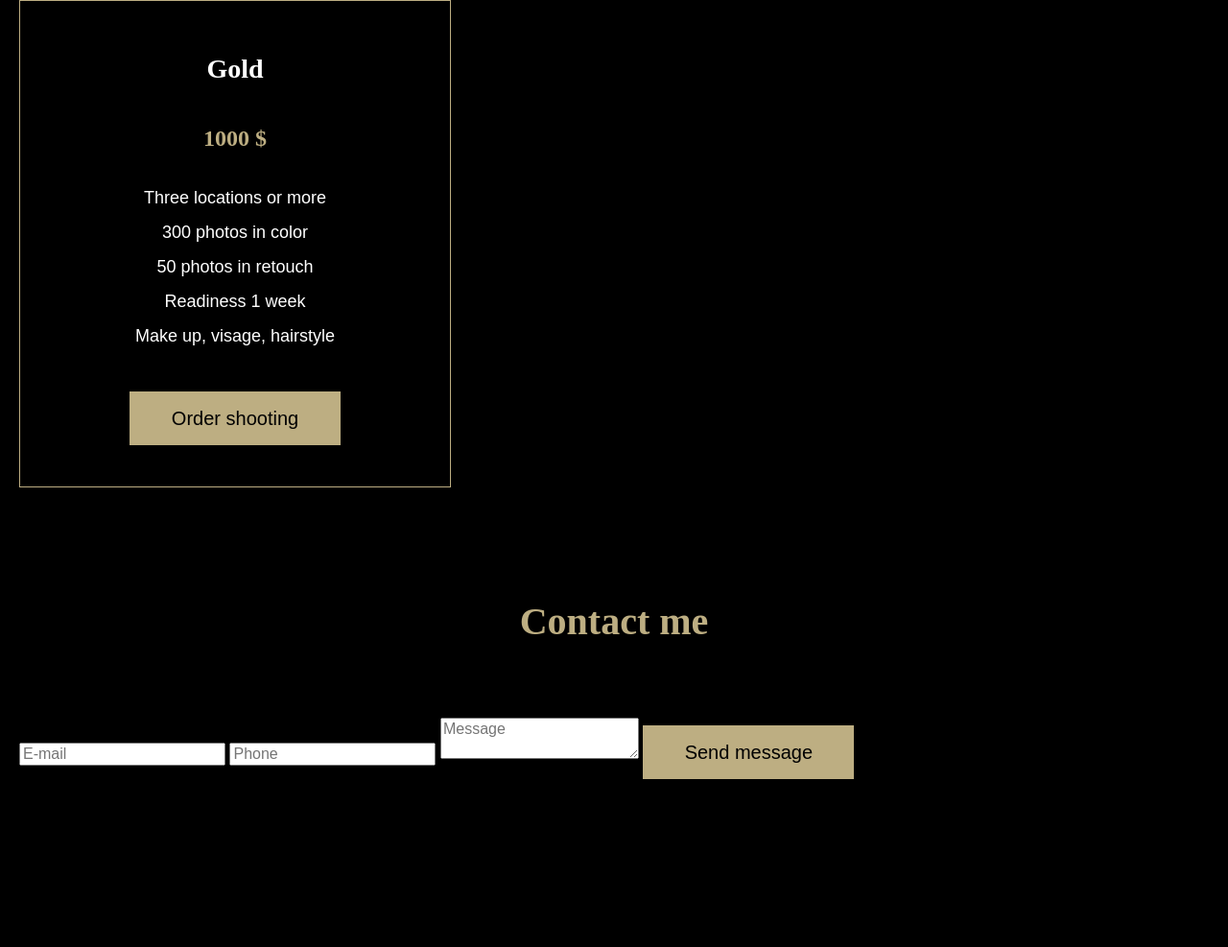
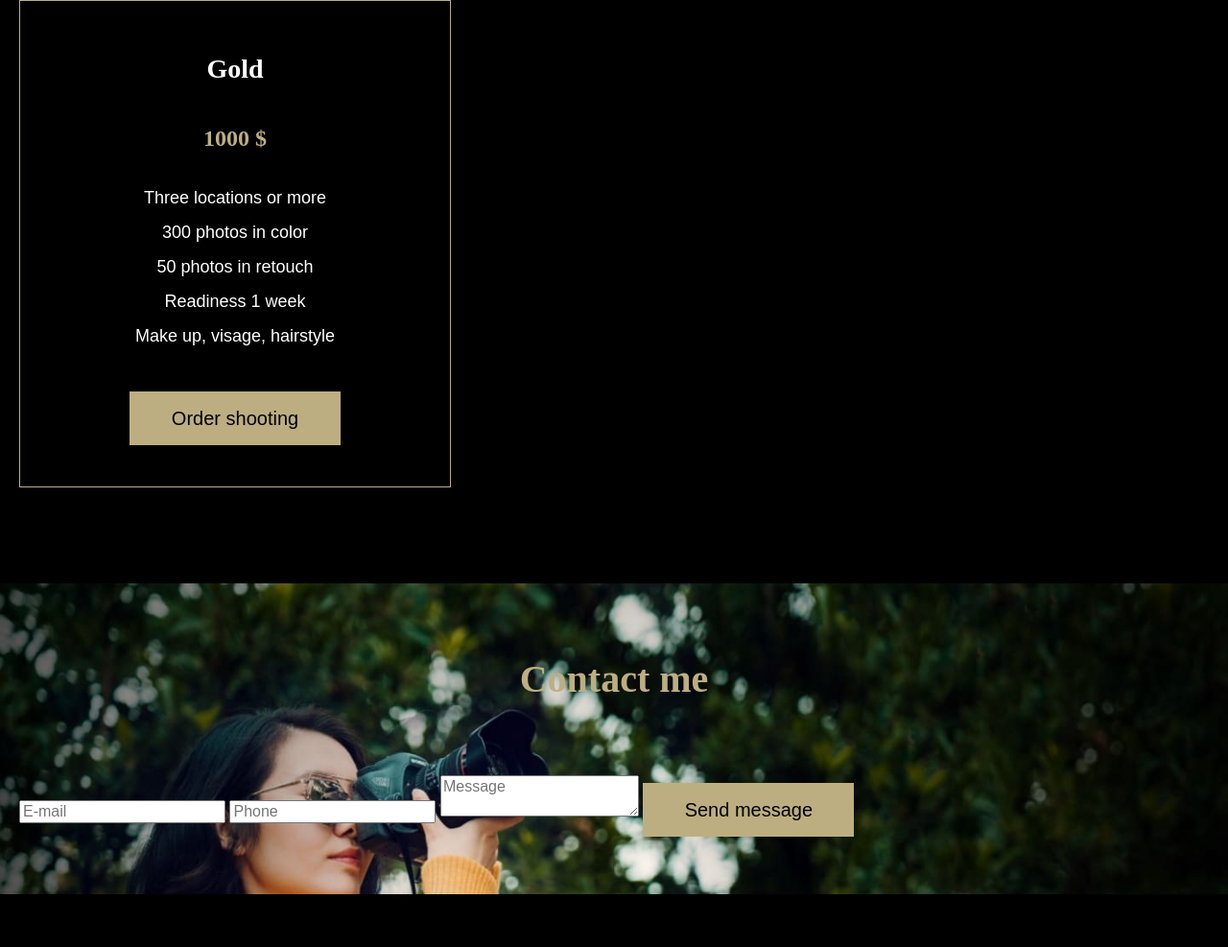
Before and after one commit to vedinche/vedinche-Portfolio-RSschool-task, a plain HTML site: page index.html in a window 1280 px wide. Shown: the part 4799-5786 px from the top of the page at 96% size. Before the commit the page ends 5666 px from the top, so only its background shows below. Drawn offline with Linux system fonts and the light colour scheme.

Commit message:
add contacts background

```diff
--- a/css/style.css
+++ b/css/style.css
@@ -274,3 +274,12 @@ align-items: center;
 	margin-bottom: 40px;
 }
 /* price end */
+
+/* contacts start */
+.contacts {
+	padding: 60px 0;
+	background-image: url('../assets/img/contacts-bg.jpg');
+	background-size: 100%;
+	background-repeat: no-repeat;
+}
+/* contacts end */
```
